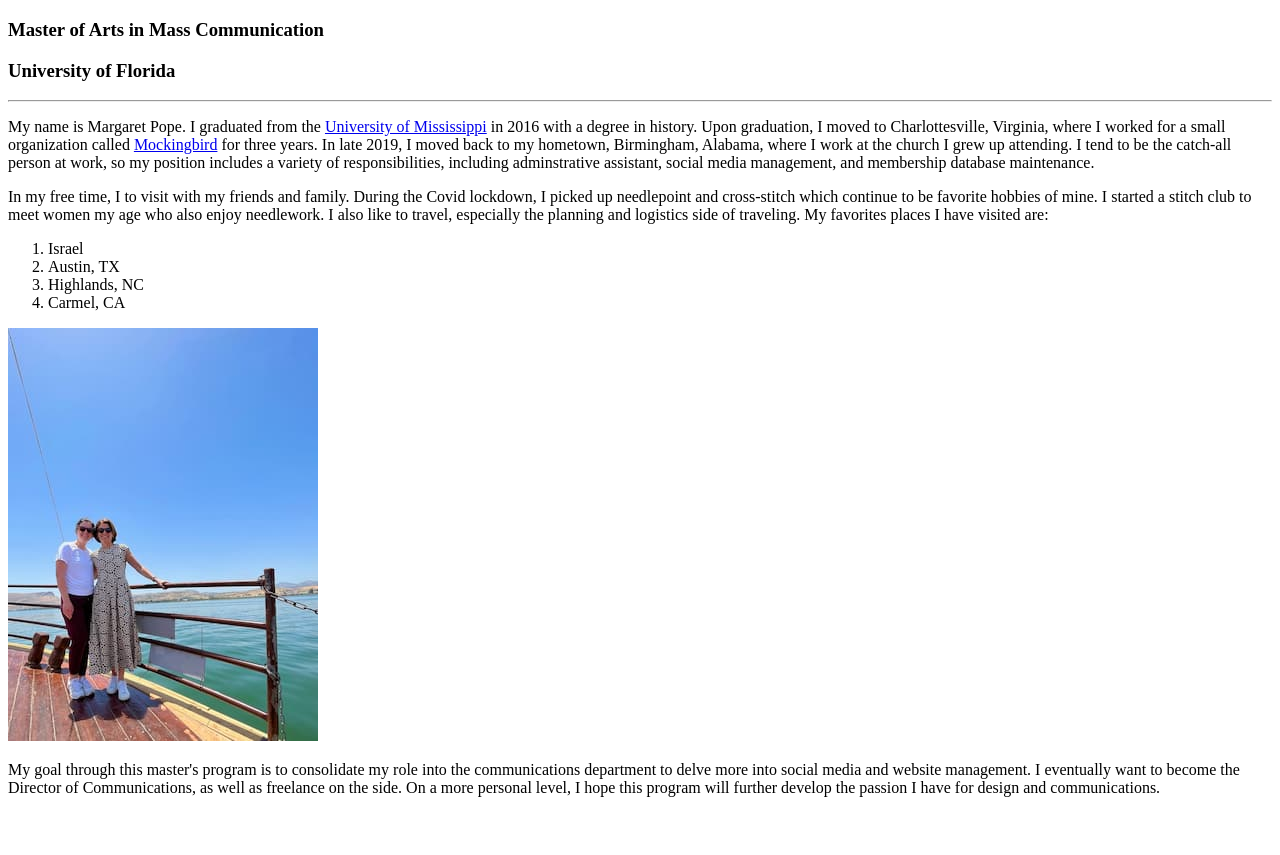
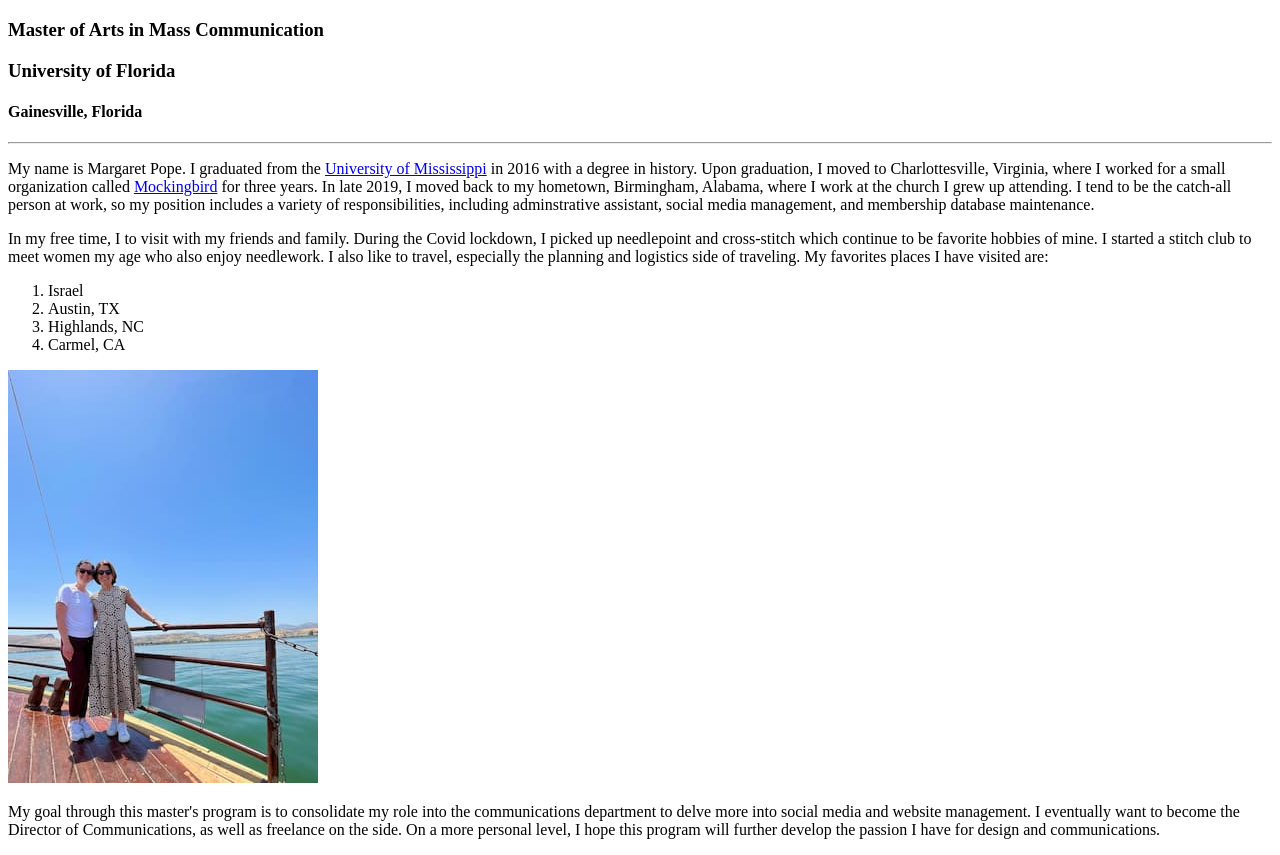
Before and after one commit to margaretpope/m2-hw2-pope-margaret, a plain HTML site: page index.html in a window 1280 px wide. Shown: the part 61-916 px from the top of the page. Before the commit the page ends 874 px from the top, so only its background shows below. Drawn offline with Linux system fonts and the light colour scheme.

Commit message:
added header

```diff
--- a/index.html
+++ b/index.html
@@ -2,12 +2,13 @@
 <html lang="en">
     <head>
         <meta charset="utf-8">
-        <Title>Margaret Pope</Title>
+        <title>Margaret Pope</title>
     </head>
     <body>
         <h1>Margaret Pope</h1>
         <h3>Master of Arts in Mass Communication</h3>
         <h3>University of Florida</h3>
+        <h4>Gainesville, Florida</h4>
         <hr>
         <p>My name is Margaret Pope. I graduated from the <a href="https://olemiss.edu/" target="_blank">University of Mississippi</a> in 2016 with a degree in history. Upon graduation, I moved to Charlottesville, Virginia, where I worked for a small organization called <a href="https://mbird.com/" target="_blank">Mockingbird</a> for three years. In late 2019, I moved back to my hometown, Birmingham, Alabama, where I work at the church I grew up attending. I tend to be the catch-all person at work, so my position includes a variety of responsibilities, including adminstrative assistant, social media management, and membership database maintenance.</p>
         <p>In my free time, I to visit with my friends and family. During the Covid lockdown, I picked up needlepoint and cross-stitch which continue to be favorite hobbies of mine. I started a stitch club to meet women my age who also enjoy needlework. I also like to travel, especially the planning and logistics side of traveling. My favorites places I have visited are:</p>
```
